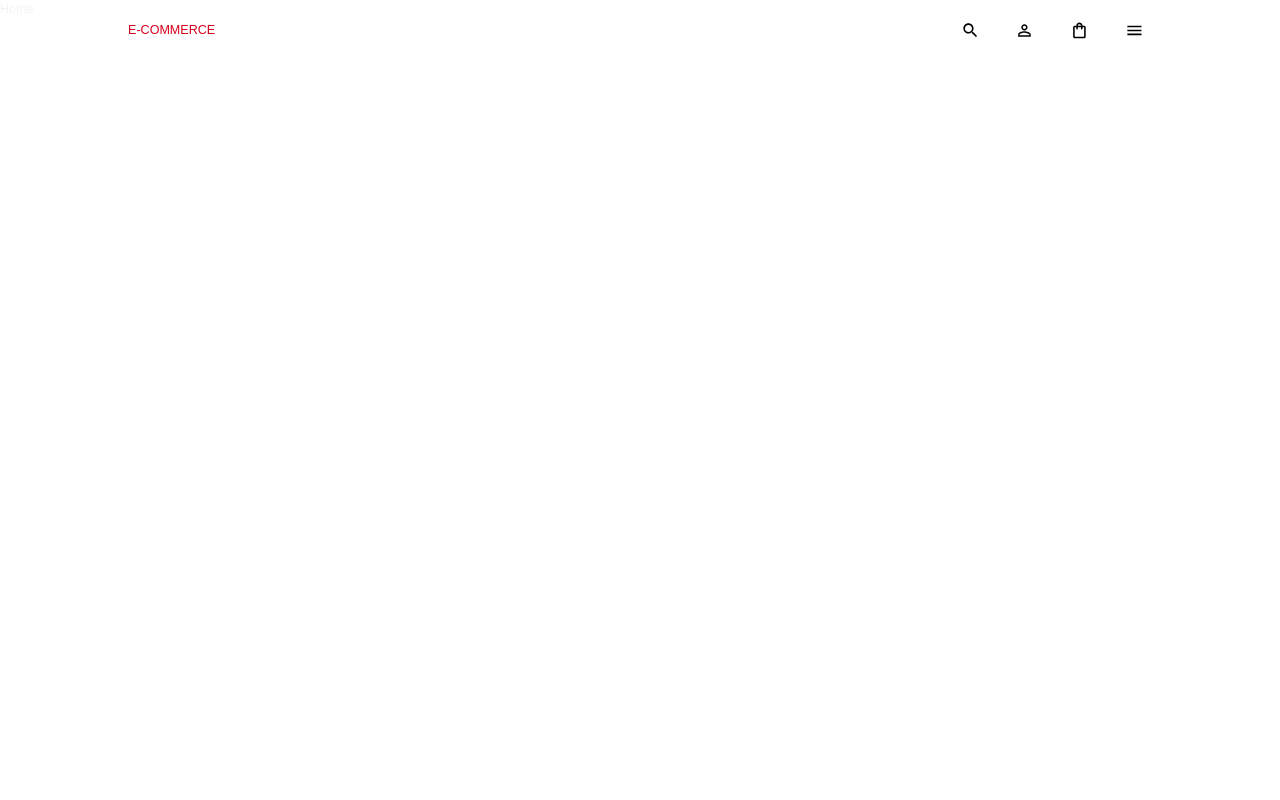
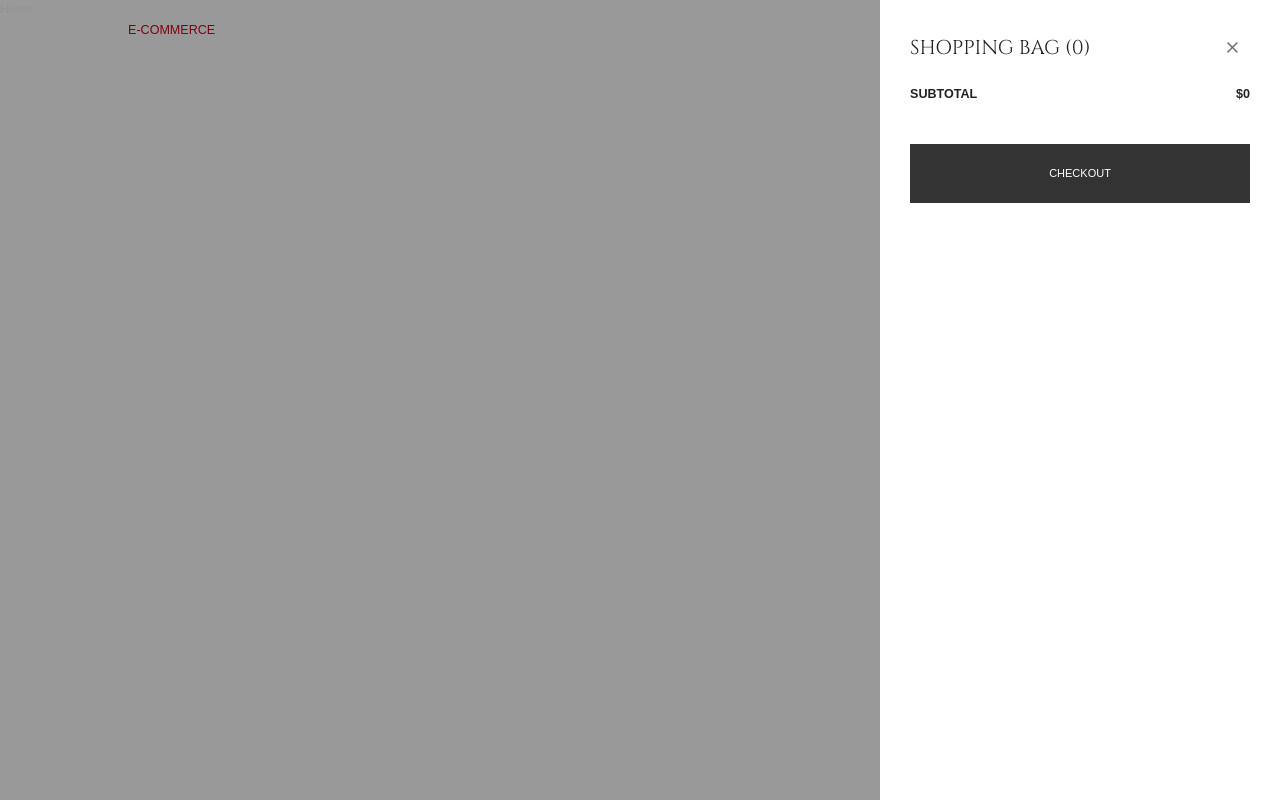
Before and after one commit to ValentineOO/ecommerce-app, a React (Vite) app in the folder client/: page / in a window 1280 px wide. Both pictures are taken after a click on the button 1079 px from the left and 30 px from the top of the page. Built offline with nearby package versions, Linux system fonts and the light colour scheme; a web font is replaced by a local one.

Commit message:
working so far

```diff
--- a/client/src/App.jsx
+++ b/client/src/App.jsx
@@ -5,6 +5,7 @@ import ItemDetails from "./scenes/itemDetails/ItemDetails";
 import Checkout from "./scenes/checkout/Checkout";
 import Confirmation from "./scenes/checkout/Confirmation";
 import Navbar from "./scenes/global/Navbar";
+import CartMenu from "./scenes/global/CartMenu";
 
 const ScrollToTop = () => {
   const { pathname } = useLocation();
@@ -28,6 +29,7 @@ const App = () => {
           <Route path="checkout" element={<Checkout />} />
           <Route path="checkout/success" element={<Confirmation />} />
         </Routes>
+        <CartMenu/>
       </BrowserRouter>
     </div>
   );
--- a/client/src/scenes/global/CartMenu.jsx
+++ b/client/src/scenes/global/CartMenu.jsx
@@ -73,18 +73,72 @@ const CartMenu = () => {
                     />
                   </Box>
                   <Box flex="1 1 60%">
+                    {/* ITEM NAME */}
                     <FlexBox mb="5px">
                       <Typography fontWeight="bold">
                         {item.attributes.name}
                       </Typography>
-                      <IconButton onClick={() => dispatch(removeFromCart({id: item.id}))}>
-                        <CloseIcon/>
+                      <IconButton
+                        onClick={() =>
+                          dispatch(removeFromCart({ id: item.id }))
+                        }
+                      >
+                        <CloseIcon />
                       </IconButton>
                     </FlexBox>
+                    <Typography>{item.attributes.shortDescription}</Typography>
+
+                    {/* AMOUNT */}
+                    <FlexBox m="15px 0">
+                      <Box border={`1.5px solid ${shades.neutral[500]}`}>
+                        <IconButton
+                          onClick={() =>
+                            dispatch(decreaseCount({ id: item.id }))
+                          }
+                        >
+                          <RemoveIcon />
+                        </IconButton>
+                        <Typography>{item.count}</Typography>
+                        <IconButton
+                          onClick={() =>
+                            dispatch(increaseCount({ id: item.id }))
+                          }
+                        >
+                          <addIcon />
+                        </IconButton>
+                      </Box>
+                    </FlexBox>
                   </Box>
+                  {/* PRICE */}
+                  <Typography>${item.attributes.price}</Typography>
                 </FlexBox>
+                <Divider />
               </Box>
             ))}
+          </Box>
+
+          {/* ACTIONS */}
+          <Box m="20px 0">
+            <FlexBox m="20px 0">
+              <Typography fontWeight="bold">SUBTOTAL</Typography>
+              <Typography fontWeight="bold">${totalPrice}</Typography>
+            </FlexBox>
+            <Button
+              sx={{
+                backgroundColor: shades.primary[400],
+                color: "white",
+                borderRadius: 0,
+                minWidth: "100%",
+                padding: "20px 40px",
+                m: "20px 0",
+              }}
+              onClick={() => {
+                navigate("/checkout");
+                dispatch(setIsCartOpen({}));
+              }}
+            >
+              CHECKOUT
+            </Button>
           </Box>
         </Box>
       </Box>
```
